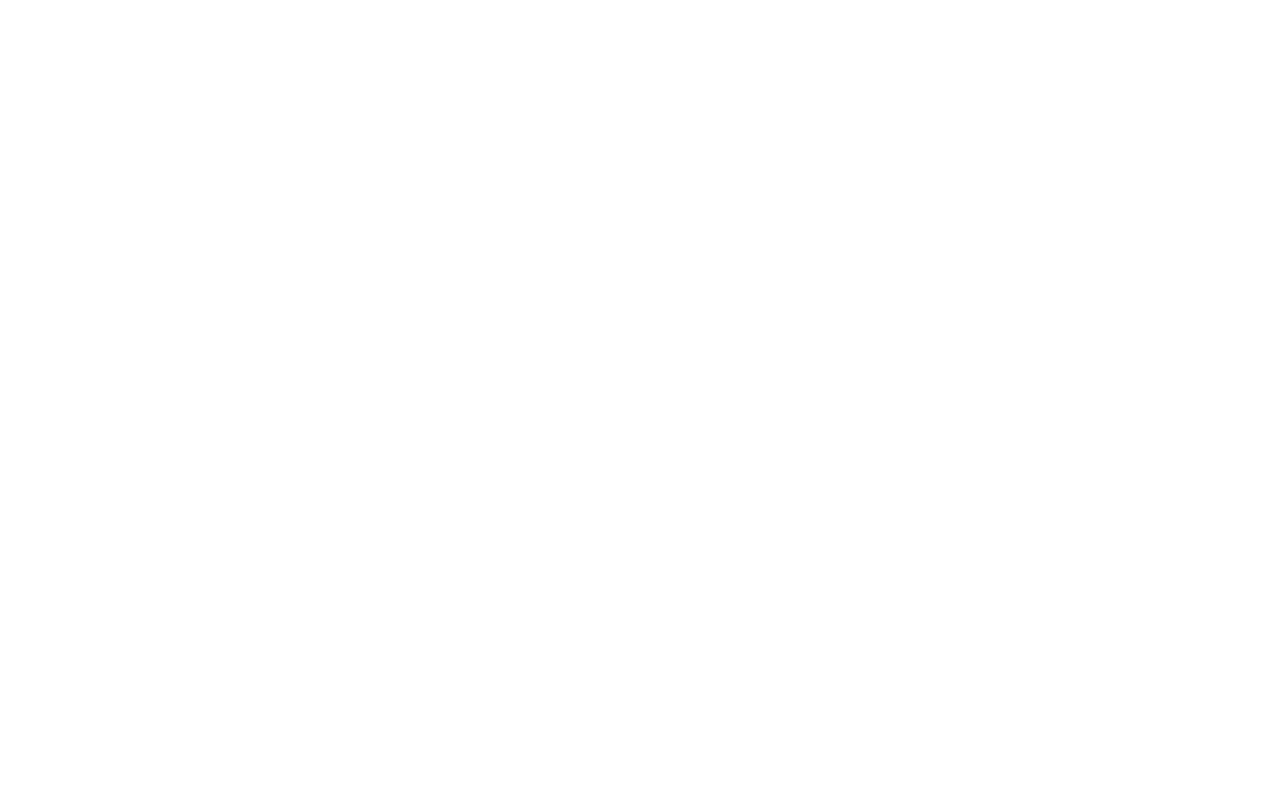
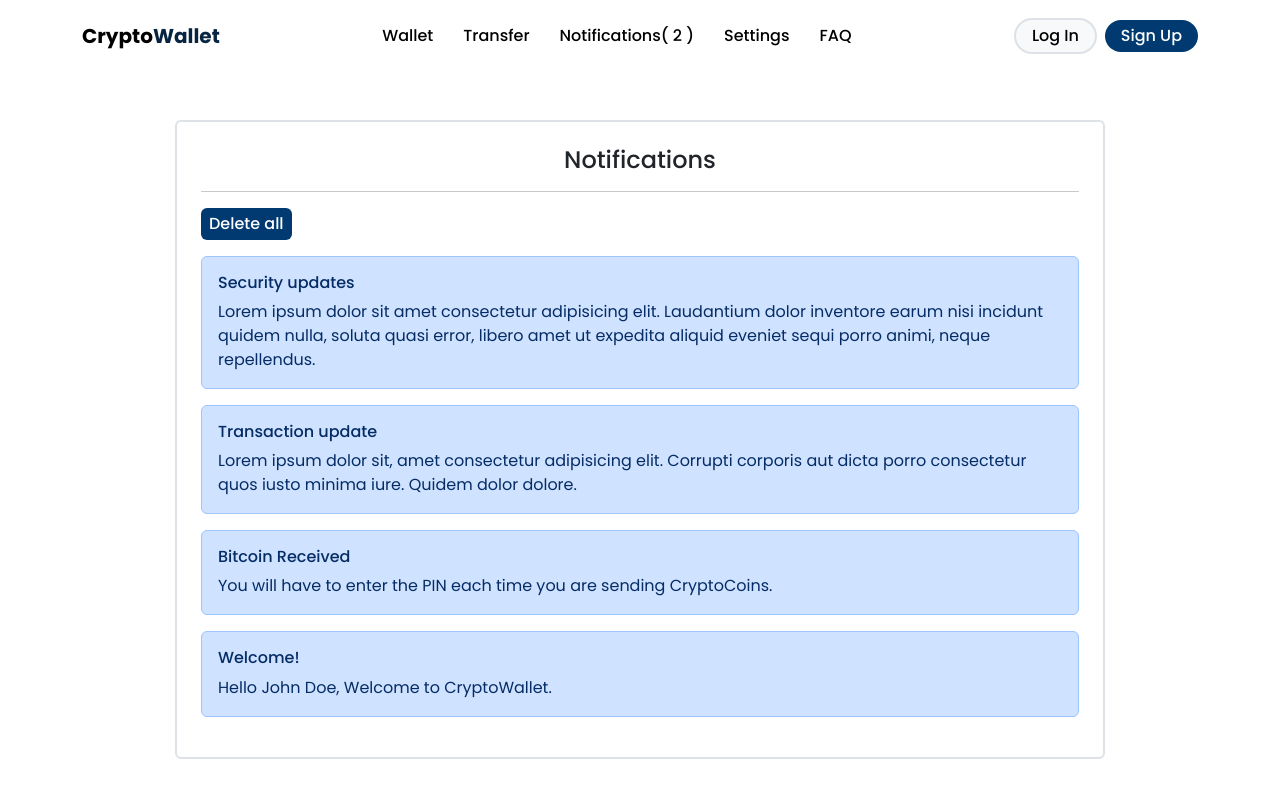
Before and after one commit to naveenkr123/CryptoWallet, a React (Create React App) app: page /Notifications in a window 1280 px wide. Before the commit this address had no page. Shown: the top 800 px of the page. Built offline with nearby package versions, Linux system fonts and the light colour scheme.

Commit message:
new pages

```diff
--- a/src/App.js
+++ b/src/App.js
@@ -6,6 +6,7 @@
 import FAQ from "./Pages/FAQ";
 import Transfer from "./Pages/Transfer";
 import Settings from "./Pages/Settings";
+import Notifications from "./Pages/Notifications";
 
 function App() {
   return (
@@ -19,6 +20,7 @@
           <Route path="/faq" element={<FAQ />} />
           <Route path="/transfer" element={<Transfer />} />
           <Route path="/settings" element={<Settings />} />
+          <Route path="/Notifications" element={<Notifications />} />
         </Routes>
       </BrowserRouter>
     </div>
--- a/src/Components/Header.jsx
+++ b/src/Components/Header.jsx
@@ -19,7 +19,7 @@
             <NavLink className="nav-link" to="/transfer">
               Transfer
             </NavLink>
-            <NavLink className="nav-link" to="/settings">
+            <NavLink className="nav-link" to="/notifications">
               Notifications( 2 )
             </NavLink>
             <NavLink className="nav-link" to="/settings">
--- /dev/null
+++ b/src/Pages/Notifications.jsx
@@ -0,0 +1,54 @@
+import React from "react";
+import Wrapper from "../Components/Wrapper";
+import { Container } from "react-bootstrap";
+
+function Notifications() {
+  return (
+    <Wrapper>
+      <section>
+        <Container>
+          <div className="col-lg-10 border border-2 rounded p-3 p-md-4 my-5 mx-auto">
+            <h4 className="mb-3 text-center">Notifications</h4>
+            <hr />
+            <button className="blue-btn rounded py-1 px-2 mb-3">
+              Delete all
+            </button>
+            <div className="alert alert-primary" role="alert">
+              <h6>Security updates</h6>
+              <p className="m-0">
+                Lorem ipsum dolor sit amet consectetur adipisicing elit.
+                Laudantium dolor inventore earum nisi incidunt quidem nulla,
+                soluta quasi error, libero amet ut expedita aliquid eveniet
+                sequi porro animi, neque repellendus.
+              </p>
+            </div>
+            <div className="alert alert-primary" role="alert">
+              <h6>Transaction update</h6>
+              <p className="m-0">
+                Lorem ipsum dolor sit, amet consectetur adipisicing elit.
+                Corrupti corporis aut dicta porro consectetur quos iusto minima
+                iure. Quidem dolor dolore.
+              </p>
+            </div>
+            <div className="alert alert-primary" role="alert">
+              <h6>Bitcoin Received</h6>
+              <p className="m-0">
+                You will have to enter the PIN each time you are sending
+                CryptoCoins.
+              </p>
+            </div>
+            <div className="alert alert-primary" role="alert">
+              <h6>Welcome!</h6>
+              <p className="m-0">
+                Hello John Doe, Welcome to CryptoWallet.
+                <br />
+              </p>
+            </div>
+          </div>
+        </Container>
+      </section>
+    </Wrapper>
+  );
+}
+
+export default Notifications;
--- a/src/Pages/Settings.jsx
+++ b/src/Pages/Settings.jsx
@@ -1,6 +1,6 @@
 import React from "react";
 import Wrapper from "../Components/Wrapper";
-import { Col, Container, Row } from "react-bootstrap";
+import { Container } from "react-bootstrap";
 
 function Register() {
   return (
```
Also changed, not shown: src/Pages/QRCodeGenerator.jsx (deleted, +0 -26 lines).
